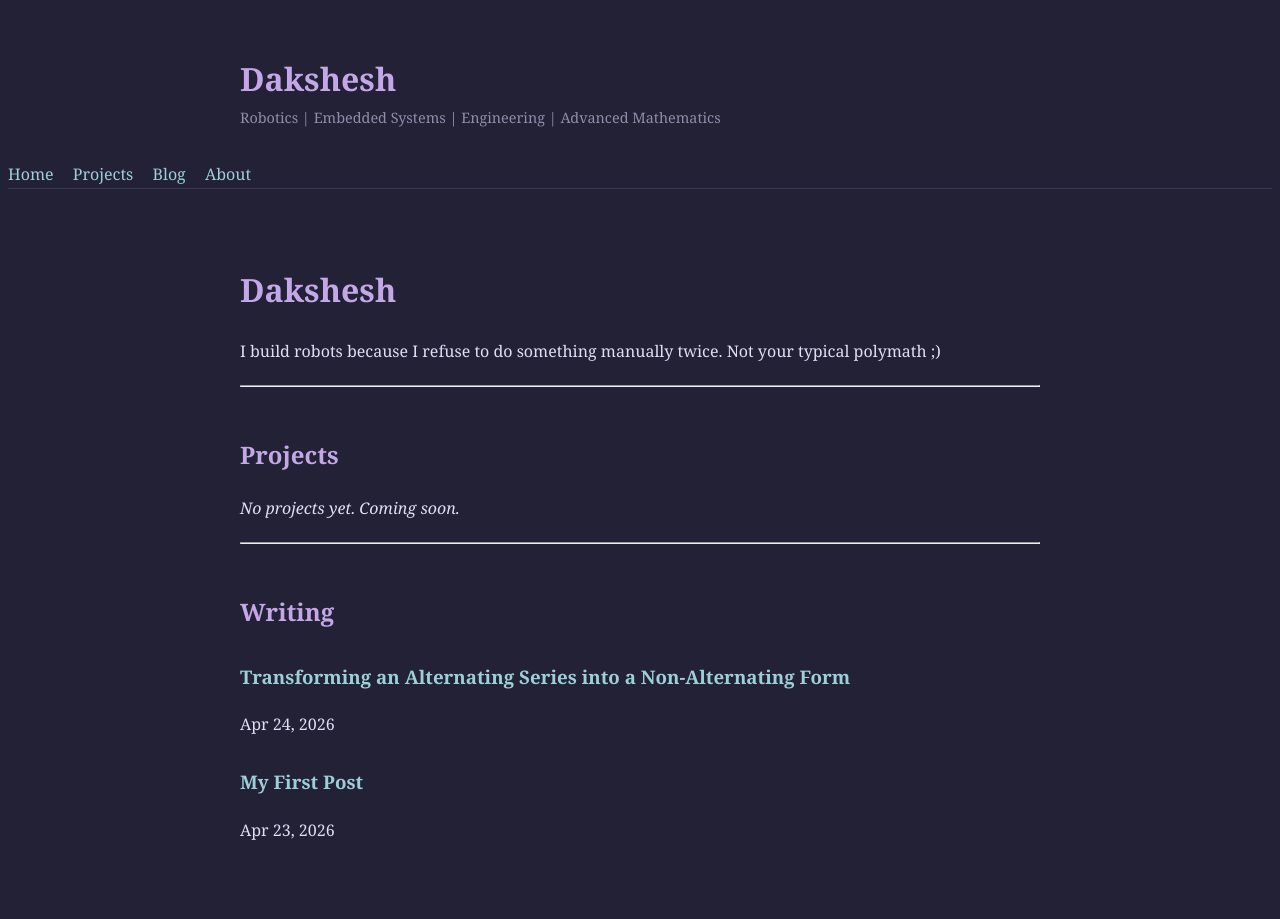
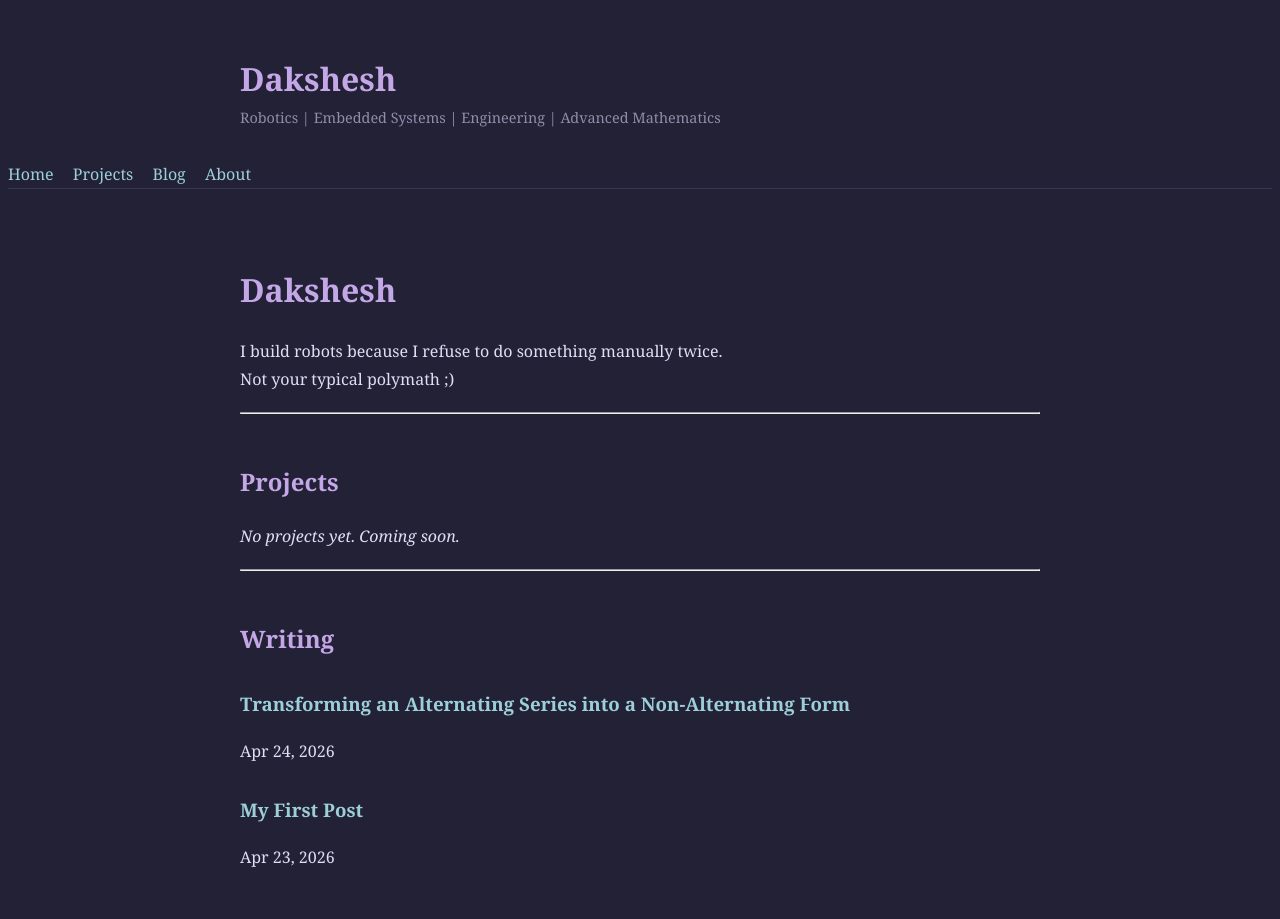
Before and after one commit to IronMan1405/IronMan1405.github.io, a Jekyll site: the page built from index.md, in a window 1280 px wide. Built offline with Jekyll 4.4.1, drawn with Linux system fonts in a browser that asks for light colours; our own code applies the rules of GitHub Pages for plain Markdown files.

```diff
--- a/index.md
+++ b/index.md
@@ -1,6 +1,6 @@
 # Dakshesh
 
-I build robots because I refuse to do something manually twice.
+I build robots because I refuse to do something manually twice.\
 Not your typical polymath ;)
 
 ---
```
